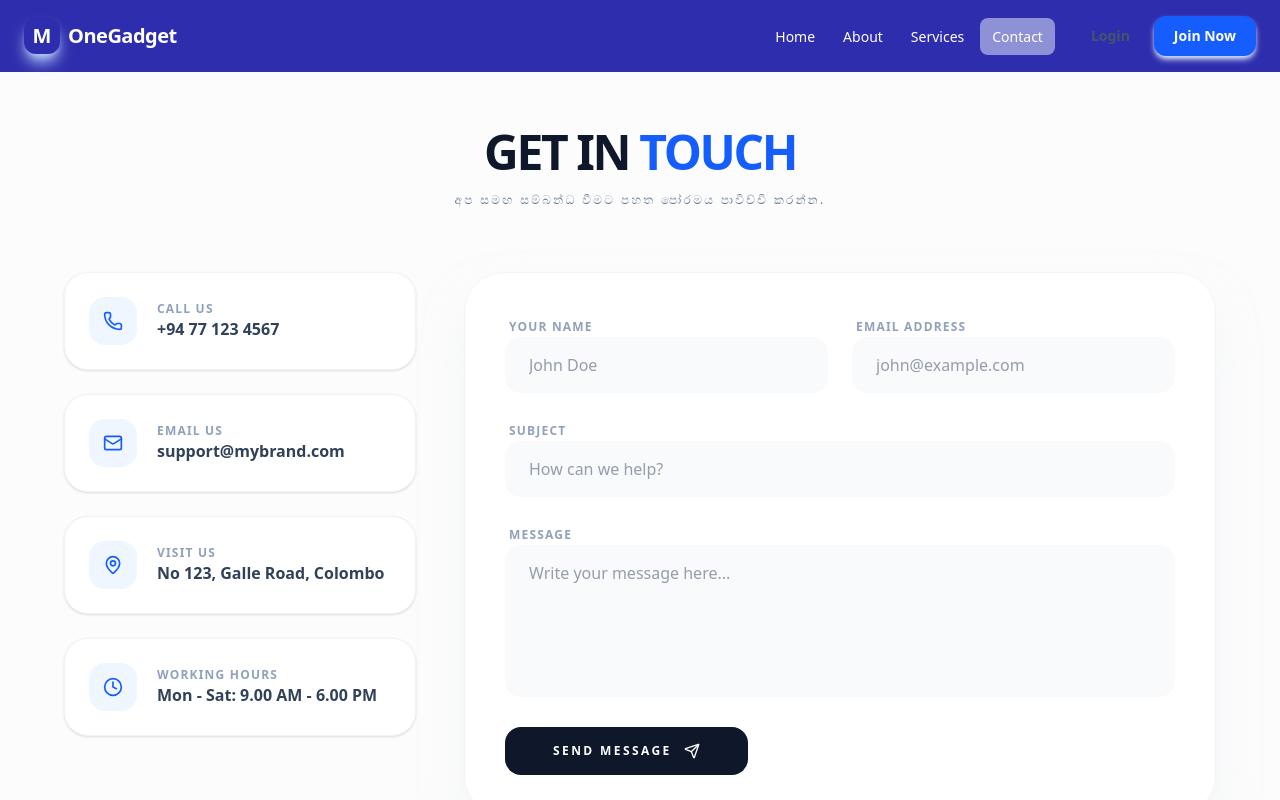
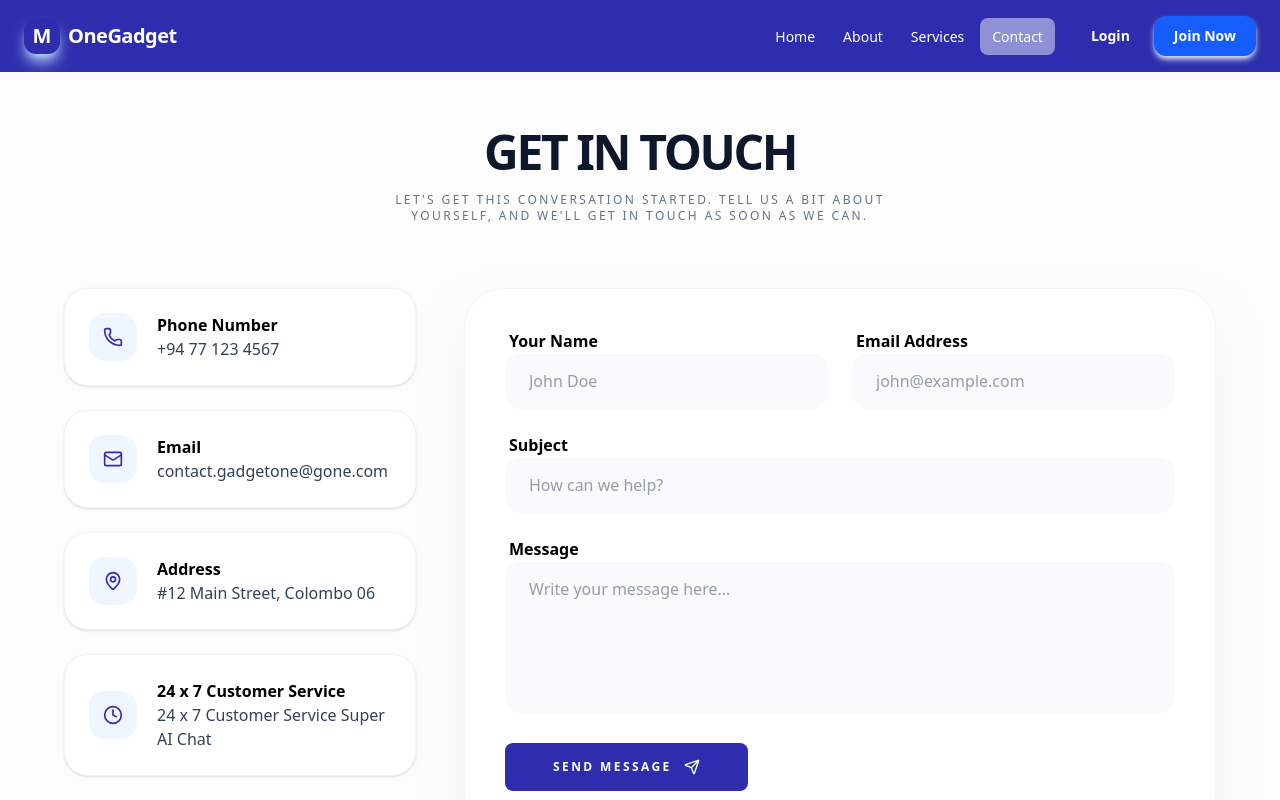
Before and after one commit to supunpramod/Onegadget--frontend, a React (Vite) app: page /contact in a window 1280 px wide. Built offline with nearby package versions, Linux system fonts and the light colour scheme; no server answers; sample sign-in values are in the browser's storage.

Commit message:
Enhance UI elements in Navbar, ContactPage, and ProductOverview for improved readability and user experience

```diff
--- a/src/components/Navbar.jsx
+++ b/src/components/Navbar.jsx
@@ -175,7 +175,7 @@ export default function Navbar() {
               </div>
             ) : (
               <div className="flex items-center gap-3">
-                <Link to="/login" className="text-sm font-semibold text-slate-600 hover:text-slate-900 px-3">Login</Link>
+                <Link to="/login" className="text-sm font-semibold text-white hover:text-slate-900 px-3">Login</Link>
                 <Link to="/signup" className="bg-blue-600 text-white px-5 py-2.5 rounded-xl text-sm font-bold hover:bg-blue-700 transition-all shadow-md shadow-blue-100">Join Now</Link>
               </div>
             )}
--- a/src/components/pages/contactPage.jsx
+++ b/src/components/pages/contactPage.jsx
@@ -15,10 +15,10 @@ export default function ContactPage() {
         {/* Header Section */}
         <div className="text-center mb-16">
           <h1 className="text-4xl md:text-5xl font-black text-slate-900 tracking-tighter mb-4">
-            GET IN <span className="text-blue-600">TOUCH</span>
+            GET IN TOUCH
           </h1>
           <p className="text-slate-500 font-medium max-w-lg mx-auto uppercase text-xs tracking-[0.2em]">
-            අප සමඟ සම්බන්ධ වීමට පහත පෝරමය පාවිච්චි කරන්න.
+          Let's get this conversation started. Tell us a bit about yourself, and we'll get in touch as soon as we can.
           </p>
         </div>
 
@@ -28,23 +28,24 @@ export default function ContactPage() {
           <div className="space-y-6">
             <ContactInfoCard
               icon={<Phone size={20} />}
-              title="Call Us"
+              title="Phone Number"
               detail="+94 77 123 4567"
             />
             <ContactInfoCard
               icon={<Mail size={20} />}
-              title="Email Us"
-              detail="support@mybrand.com"
+              title="Email "
+              detail="contact.gadgetone@gone.com"
             />
             <ContactInfoCard
               icon={<MapPin size={20} />}
-              title="Visit Us"
-              detail="No 123, Galle Road, Colombo"
+              title="Address"
+              detail="#12 Main Street, Colombo 06"
             />
             <ContactInfoCard
               icon={<Clock size={20} />}
-              title="Working Hours"
-              detail="Mon - Sat: 9.00 AM - 6.00 PM"
+              title="24 x 7 Customer Service"
+              detail="24 x 7 Customer Service
+Super AI Chat"
             />
           </div>
 
@@ -53,26 +54,26 @@ export default function ContactPage() {
             <form onSubmit={handleSubmit} className="space-y-6">
               <div className="grid grid-cols-1 md:grid-cols-2 gap-6">
                 <div className="space-y-2">
-                  <label className="text-xs font-bold text-slate-400 uppercase tracking-widest ml-1">Your Name</label>
+                  <label className="text-base font-bold text-black   ml-1">Your Name</label>
                   <input type="text" placeholder="John Doe" className="w-full px-6 py-4 bg-slate-50 border-none rounded-2xl focus:ring-2 focus:ring-blue-500 outline-none transition-all text-slate-700 font-medium" />
                 </div>
                 <div className="space-y-2">
-                  <label className="text-xs font-bold text-slate-400 uppercase tracking-widest ml-1">Email Address</label>
+                  <label className="text-base font-bold text-black ml-1">Email Address</label>
                   <input type="email" placeholder="john@example.com" className="w-full px-6 py-4 bg-slate-50 border-none rounded-2xl focus:ring-2 focus:ring-blue-500 outline-none transition-all text-slate-700 font-medium" />
                 </div>
               </div>
 
               <div className="space-y-2">
-                <label className="text-xs font-bold text-slate-400 uppercase tracking-widest ml-1">Subject</label>
+                <label className="text-base font-bold text-black  ml-1">Subject</label>
                 <input type="text" placeholder="How can we help?" className="w-full px-6 py-4 bg-slate-50 border-none rounded-2xl focus:ring-2 focus:ring-blue-500 outline-none transition-all text-slate-700 font-medium" />
               </div>
 
               <div className="space-y-2">
-                <label className="text-xs font-bold text-slate-400 uppercase tracking-widest ml-1">Message</label>
+                <label className="text-base font-bold text-black  ml-1">Message</label>
                 <textarea rows="5" placeholder="Write your message here..." className="w-full px-6 py-4 bg-slate-50 border-none rounded-2xl focus:ring-2 focus:ring-blue-500 outline-none transition-all text-slate-700 font-medium resize-none"></textarea>
               </div>
 
-              <button className="w-full md:w-max px-12 py-4 bg-slate-900 text-white rounded-2xl font-black text-xs uppercase tracking-[0.2em] hover:bg-blue-600 hover:shadow-xl hover:shadow-blue-200 transition-all duration-300 flex items-center justify-center gap-3">
+              <button className="w-full md:w-max px-12 py-4 bg-[#2E2DAD] text-white rounded-lg font-black text-xs uppercase tracking-[0.2em] hover:bg-blue-600 hover:shadow-xl hover:shadow-blue-200 transition-all duration-300 flex items-center justify-center gap-3">
                 Send Message <Send size={16} />
               </button>
             </form>
@@ -88,12 +89,12 @@ export default function ContactPage() {
 function ContactInfoCard({ icon, title, detail }) {
   return (
     <div className="flex items-center gap-5 p-6 bg-white rounded-3xl border border-slate-100 shadow-sm hover:shadow-md transition-shadow">
-      <div className="w-12 h-12 bg-blue-50 text-blue-600 rounded-2xl flex items-center justify-center shrink-0">
+      <div className="w-12 h-12 bg-blue-50 text-[#2E2DAD] rounded-2xl flex items-center justify-center shrink-0">
         {icon}
       </div>
       <div>
-        <h4 className="text-xs font-bold text-slate-400 uppercase tracking-widest">{title}</h4>
-        <p className="text-slate-700 font-bold">{detail}</p>
+        <h4 className="text-base font-bold text-black ">{title}</h4>
+        <p className="text-slate-700 ">{detail}</p>
       </div>
     </div>
   );
--- a/src/components/pages/productoverview.jsx
+++ b/src/components/pages/productoverview.jsx
@@ -71,33 +71,37 @@ export default function ProductOverview() {
     const finalTotal = subtotal + DELIVERY_FEE;
 
     Swal.fire({
-      title: `<span class="text-xl font-black uppercase tracking-tight text-slate-900">Order Preview</span>`,
+      title: `<span class="text-xl font-black uppercase tracking-tight text-black">Order Preview</span>
+      <div class="border-t border border-black "></div>`,
       html: `
+
         <div class="mt-4 text-left font-sans">
-          <div class="flex items-center gap-4 p-3 bg-slate-50 rounded-2xl border border-slate-100 mb-4">
+          <div class="flex items-center gap-4 p-3 bg-slate-50 rounded-xl border border-slate-100 mb-4">
             <img src="${product.product.images?.[0]}" class="w-16 h-16 rounded-xl object-cover border border-white shadow-sm" />
             <div class="flex-1 min-w-0">
-              <p class="text-xs font-black text-slate-900 truncate">${product.product.productName}</p>
+              <p class="text-base font-black text-slate-900 truncate">${product.product.productName}</p>
               <p class="text-[11px] text-slate-500 font-bold uppercase tracking-wide">Qty: ${quantity} units</p>
             </div>
           </div>
 
           <div class="space-y-2 px-1">
             <div class="flex justify-between items-center text-sm">
-              <span class="text-slate-500 font-medium italic text-xs">Items Subtotal</span>
+              <span class="text-black font-medium  text-base">Items Subtotal</span>
               <span class="font-bold text-slate-900">Rs. ${subtotal.toLocaleString()}</span>
             </div>
             <div class="flex justify-between items-center text-sm">
-              <span class="text-slate-500 font-medium italic text-xs">Standard Delivery</span>
+              <span class="text-black font-medium  text-base">Standard Delivery</span>
               <span class="font-bold text-blue-600">+ Rs. ${DELIVERY_FEE.toLocaleString()}</span>
             </div>
+
+
 
             <div class="border-t border-dashed border-slate-300 my-3"></div>
 
             <div class="flex justify-between items-center">
               <div>
-                <span class="block text-[10px] font-black text-slate-400 uppercase tracking-widest mb-1">Total Payable</span>
-                <span class="text-2xl font-black text-slate-900">Rs. ${finalTotal.toLocaleString()}</span>
+                <span class="block text-base font-black text-black   mb-1">Total Payable</span>
+                <span class="text-2xl font-black text-[#2E2DAD]">Rs. ${finalTotal.toLocaleString()}</span>
               </div>
               <div class="bg-emerald-100 text-emerald-700 p-2.5 rounded-2xl">
                  <svg xmlns="http://www.w3.org/2000/svg" width="22" height="22" viewBox="0 0 24 24" fill="none" stroke="currentColor" stroke-width="3" stroke-linecap="round" stroke-linejoin="round"><path d="M12 22s8-4 8-10V5l-8-3-8 3v7c0 6 8 10 8 10"/></svg>
@@ -107,16 +111,17 @@ export default function ProductOverview() {
         </div>
       `,
       showCancelButton: true,
-      confirmButtonText: "Secure Checkout",
+      confirmButtonText: "Place Order",
       cancelButtonText: "Maybe Later",
       confirmButtonColor: "#0f172a",
       cancelButtonColor: "#ffffff", // Changed to White to use custom text color via CSS
       customClass: {
         popup: "rounded-[2.5rem] border-none shadow-2xl",
+        actions: "flex justify-center gap-7",
         confirmButton:
-          "rounded-2xl px-8 py-4 font-black uppercase text-[11px] tracking-widest shadow-xl shadow-slate-200 order-2",
+          "rounded-lg px-5 py-3   text-white   order-2 bg-[#2E2DAD] ",
         cancelButton:
-          "rounded-2xl px-8 py-4 font-black uppercase text-[11px] tracking-widest text-slate-400 border border-slate-200 hover:text-slate-600 order-1",
+          " ml-2 rounded-lg px-5 py-3    text-black border border-slate-200 hover:text-slate-600 order-1 bg-[#D9D9D9]",
       },
       buttonsStyling: false, // Set to false to allow Tailwind classes in customClass to work fully
     }).then((result) => {
```
